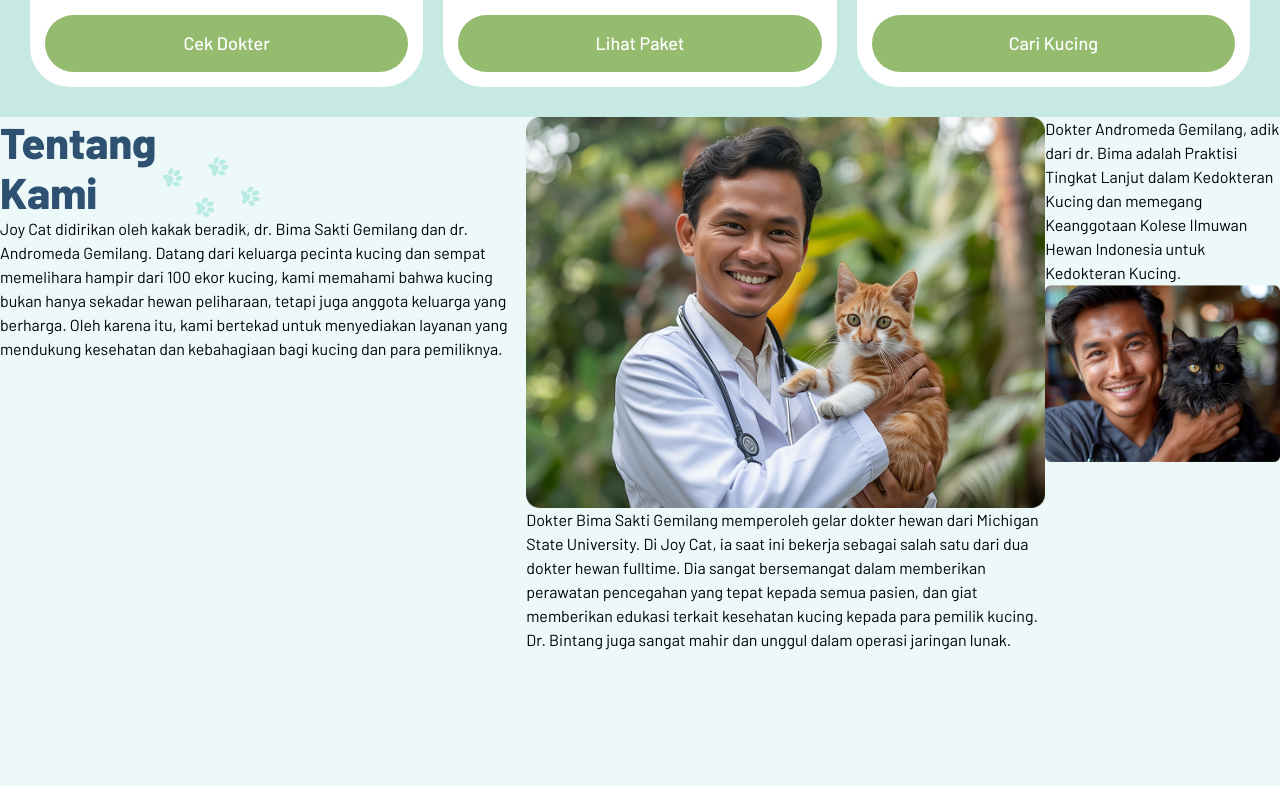
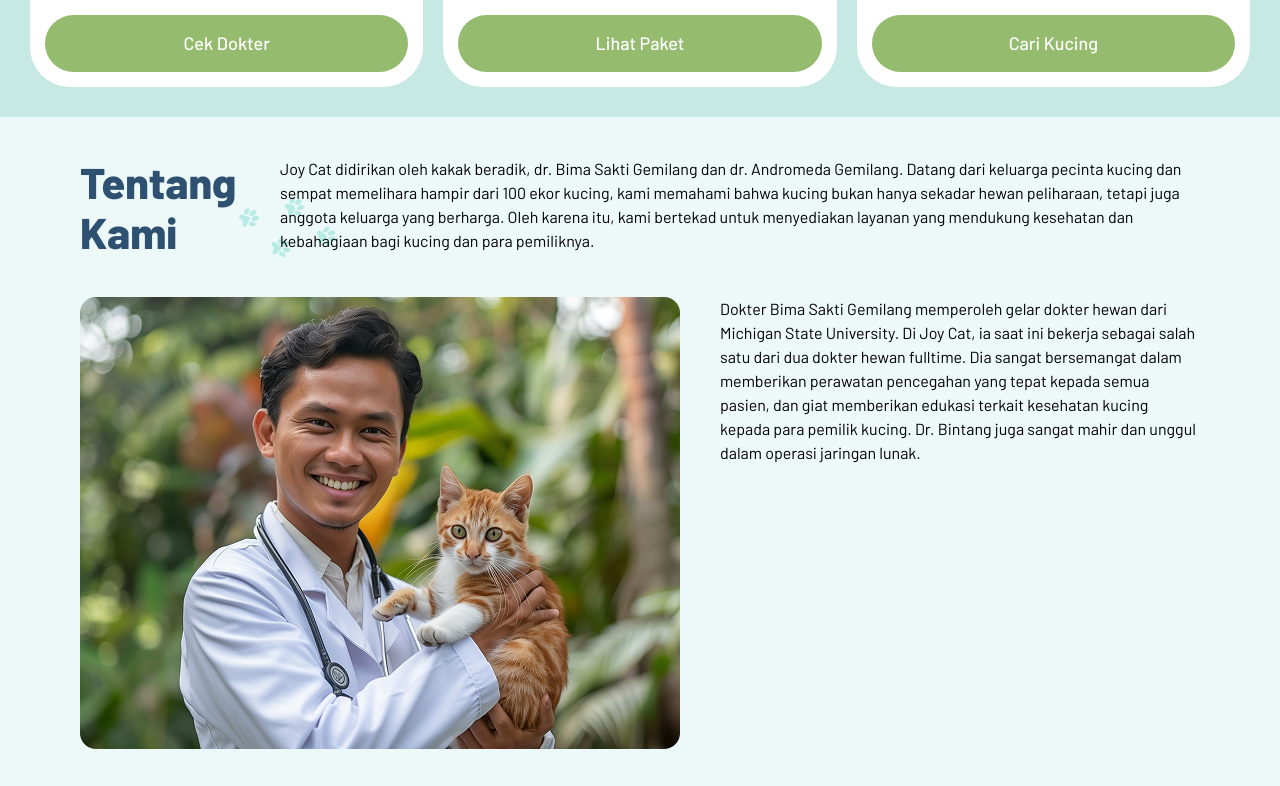
Before and after one commit to MuhammadFadhlullahRais835/Pertemuan-21, a plain HTML site: page index.html in a window 1280 px wide. Shown: the part 1430-2216 px from the top of the page. Before the commit the page ends 2082 px from the top, so only its background shows below. Drawn offline with Linux system fonts and the light colour scheme.

Commit message:
Merapihkan section about us

```diff
--- a/style.css
+++ b/style.css
@@ -204,11 +204,15 @@ h1 {
 
 .About-us {
     display: flex;
-    flex-direction: row;
+    flex-direction: column;
+    gap: 40px;
+    padding: 40px;
+    max-width: 1200px;
 
-    .col-1 {
+    .col-1A, .col-2A, .col-3A {
         display: flex;
-        flex-direction: ;
+        gap: 40px;
+
     }
 }
 
```
